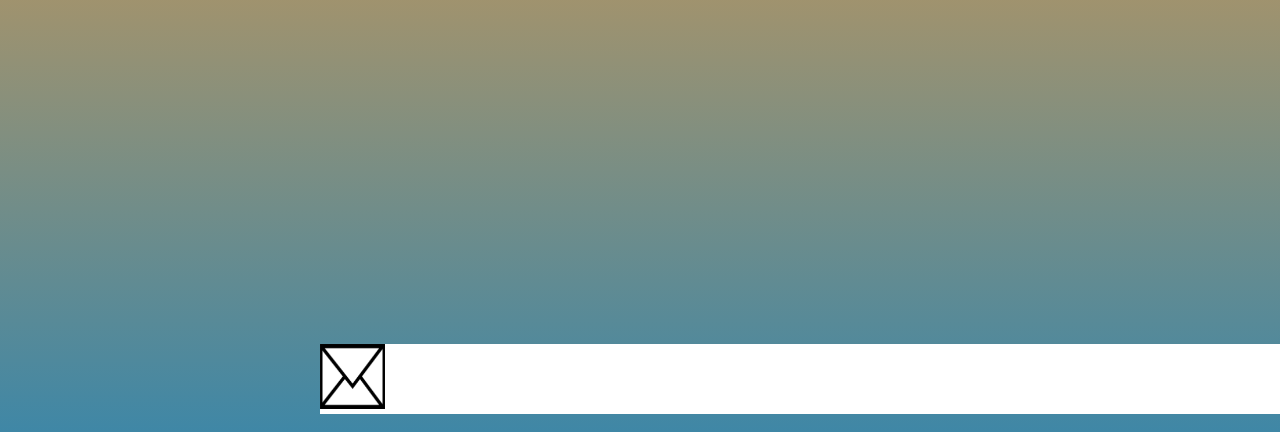
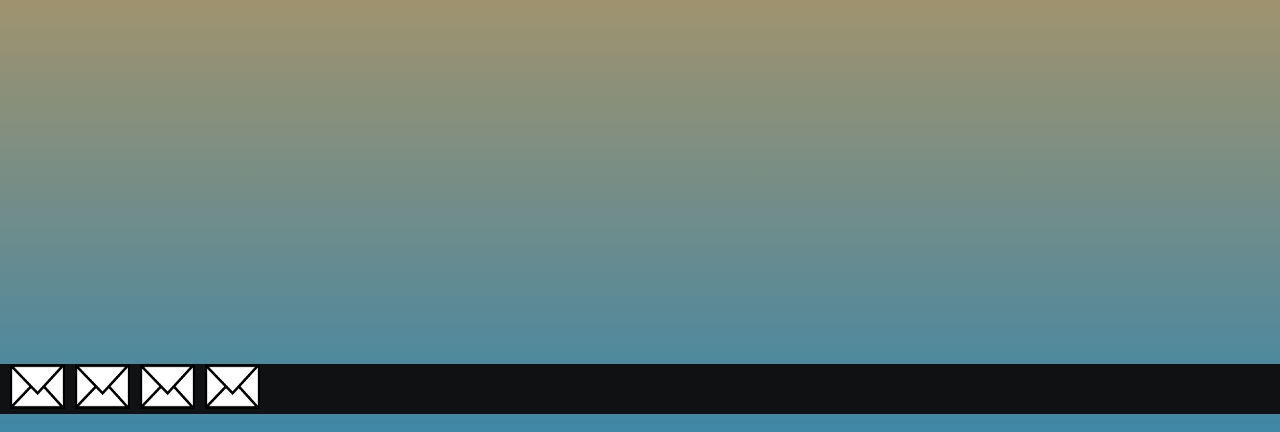
Before and after one commit to Dejorden94/Os-portfolio-site, a plain HTML site: page index.html in a window 1280 px wide. Shown: the part 386-818 px from the top of the page. Drawn offline with Linux system fonts and the light colour scheme.

Commit message:
Taakbalk + mail
Taakbalk goed gestyled.
Mail knop toegevoegt.

```diff
--- a/css/style.css
+++ b/css/style.css
@@ -7,15 +7,26 @@ body {
   -moz-user-select: none; -webkit-user-select: none; -ms-user-select:none; user-select:none;-o-user-select:none;
 }
 footer {
+  left: 0;
+  padding: 0;
+  margin: 0;
   display: flex;
   position:fixed;
   bottom:0px;
-  left: 25%;
-  right: 25%;
-  height:70px;
-  width:100%;
-  max-width: 1000px;
-  background:#ffffff;
+  width: 100%;
+  height:50px;
+  background:#0f1112;
+}
+.linkFooter{
+  justify-content: center;
+  margin-left: 10px;
+}
+.iconsFooter{
+  width: 55px;
+  height: 45px;
+}
+.iconsFooter:hover{
+  border-bottom:2px solid lightblue
 }
 #about{
   background: white;
--- a/index.html
+++ b/index.html
@@ -39,8 +39,17 @@
       </div>
     </div>
     <footer>
-      <a href="mailto:dejordenm@gmail.com">
-        <img class="file" src="css/images/mail.png">
+      <a class="linkFooter" href="mailto:dejordenm@gmail.com">
+        <img class="iconsFooter" src="css/images/mail.png">
+      </a>
+       <a class="linkFooter" href="mailto:dejordenm@gmail.com">
+        <img class="iconsFooter" src="css/images/mail.png">
+      </a>
+       <a class="linkFooter" href="mailto:dejordenm@gmail.com">
+        <img class="iconsFooter" src="css/images/mail.png">
+      </a>
+       <a class="linkFooter" href="mailto:dejordenm@gmail.com">
+        <img class="iconsFooter" src="css/images/mail.png">
       </a>
     </footer>
     <script src="js/index.js"></script>
--- a/js/index.js
+++ b/js/index.js
@@ -35,7 +35,7 @@ document.getElementById('linkdIn').addEventListener('click', popaboutdisap);
 dragElement(document.getElementById("headerPopUp"));
 
 function dragElement(elmnt) {
-  var pos1 = 10, pos2 = 10, pos3 = 0, pos4 = 0;
+  var pos1 = 0, pos2 = 0, pos3 = 0, pos4 = 0;
   if (document.getElementById("popArt")) {
     // if present, the header is where you move the DIV from:
     document.getElementById("headerPopUp").onmousedown = dragMouseDown;
```
Also changed, not shown: 1 other file.
